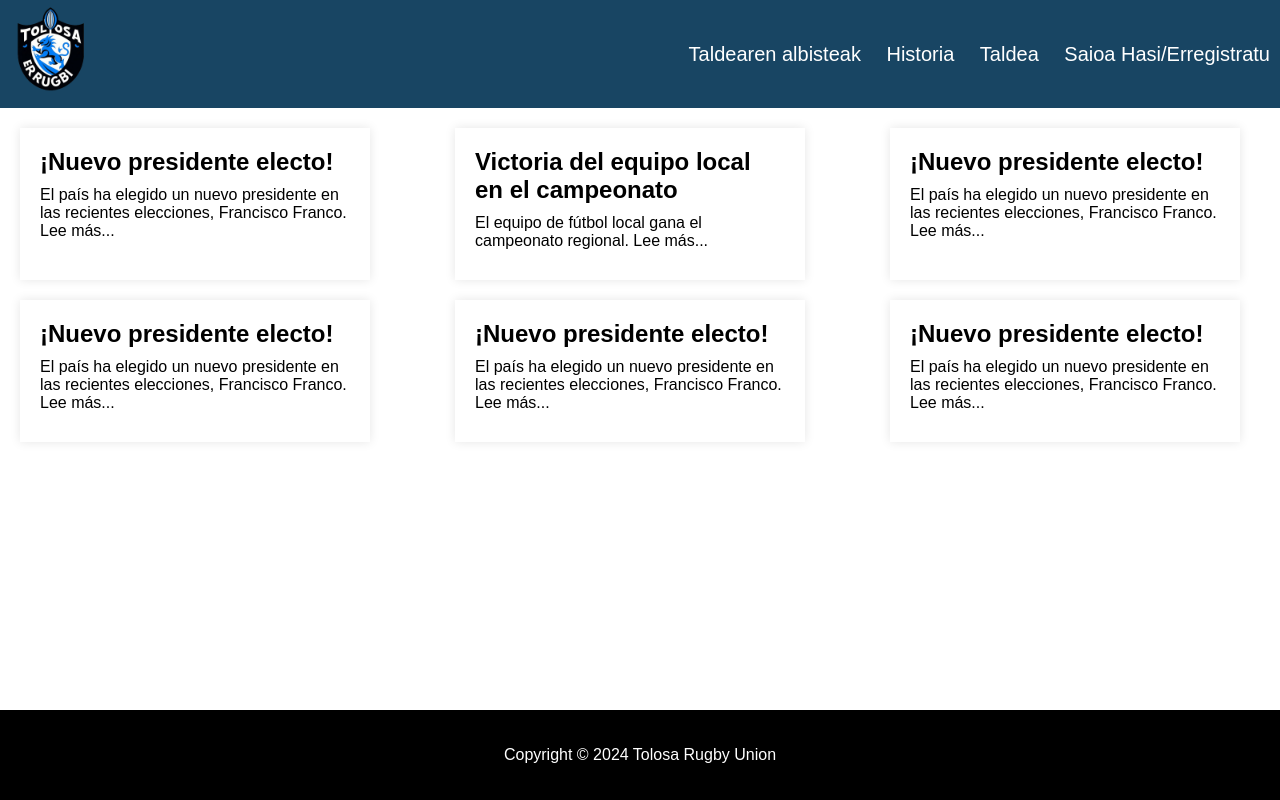
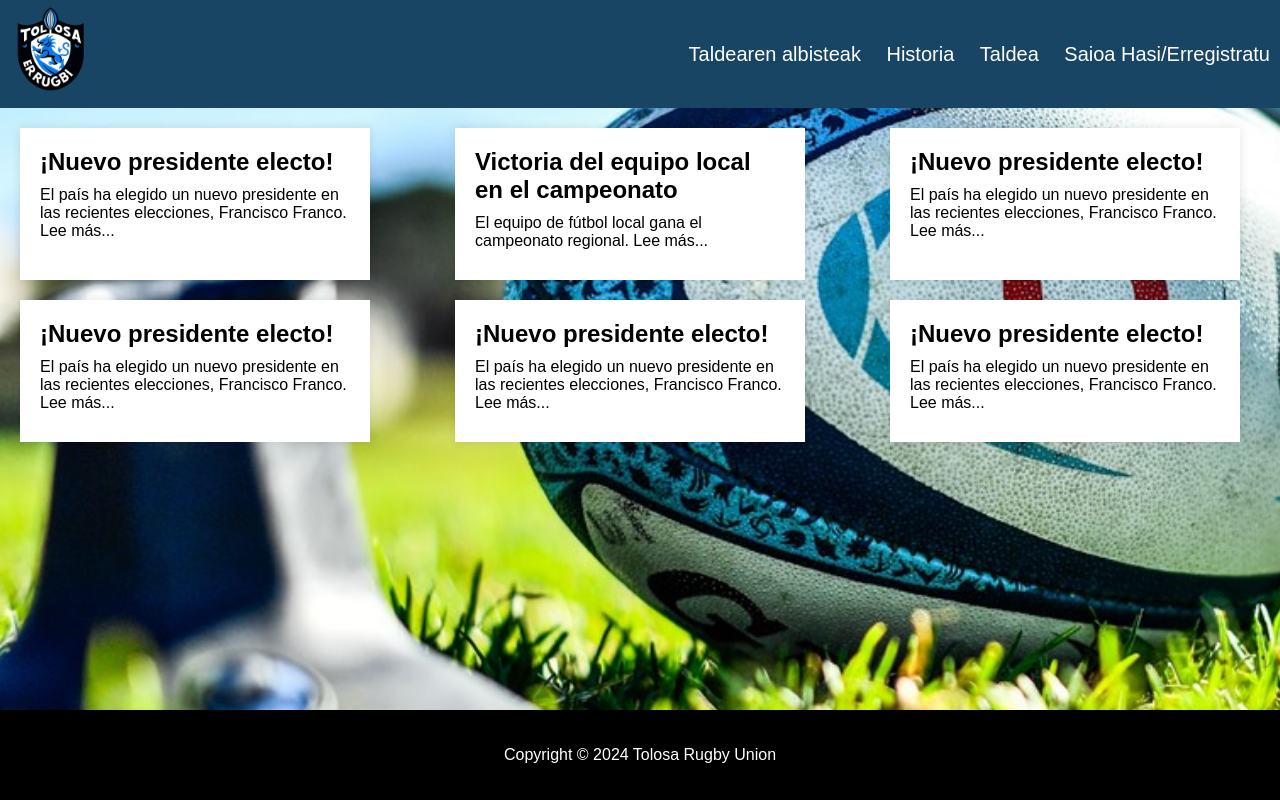
Before and after one commit to Luken1919/2Erronka, a PHP site: page /Albisteak.html in a window 1280 px wide. Run offline with PHP 8.4, Linux system fonts and the light colour scheme.

Commit message:
Fondo irudiak

```diff
--- a/web/Style/Albisteak.css
+++ b/web/Style/Albisteak.css
@@ -5,7 +5,9 @@ body {
   min-height: 100vh;
   display: flex;
   flex-direction: column;
-
+  background-image: url(../Irudiak/Albisteak.jpg);
+  background-repeat: no-repeat;
+  background-size: cover;
   }
 
 
--- a/web/Style/Erregistratu.css
+++ b/web/Style/Erregistratu.css
@@ -5,6 +5,9 @@ body {
     min-height: 100vh;
     display: flex;
     flex-direction: column;
+    background-image: url(../Irudiak/SaioaHasi_Erregistratu.jpg);
+    background-repeat: no-repeat;
+    background-size: cover;
   }
 
   header {
--- a/web/Style/SaioaHasi.css
+++ b/web/Style/SaioaHasi.css
@@ -5,6 +5,9 @@ body {
     min-height: 100vh;
     display: flex;
     flex-direction: column;
+    background-image: url(../Irudiak/SaioaHasi_Erregistratu.jpg);
+    background-repeat: no-repeat;
+    background-size: cover;
   }
 
   header {
```
Also changed, not shown: web/Irudiak/Albisteak.jpg (added), web/Irudiak/SaioaHasi_Erregistratu.jpg (added).
